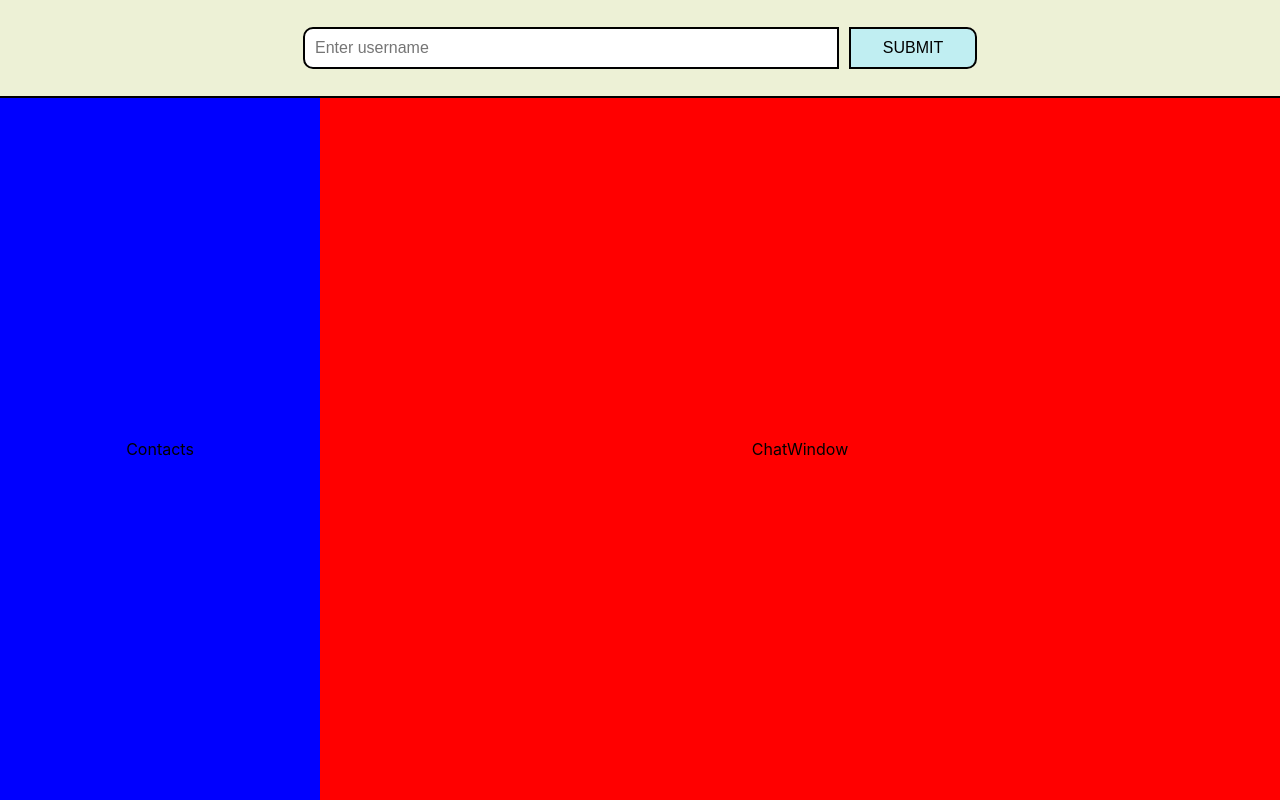
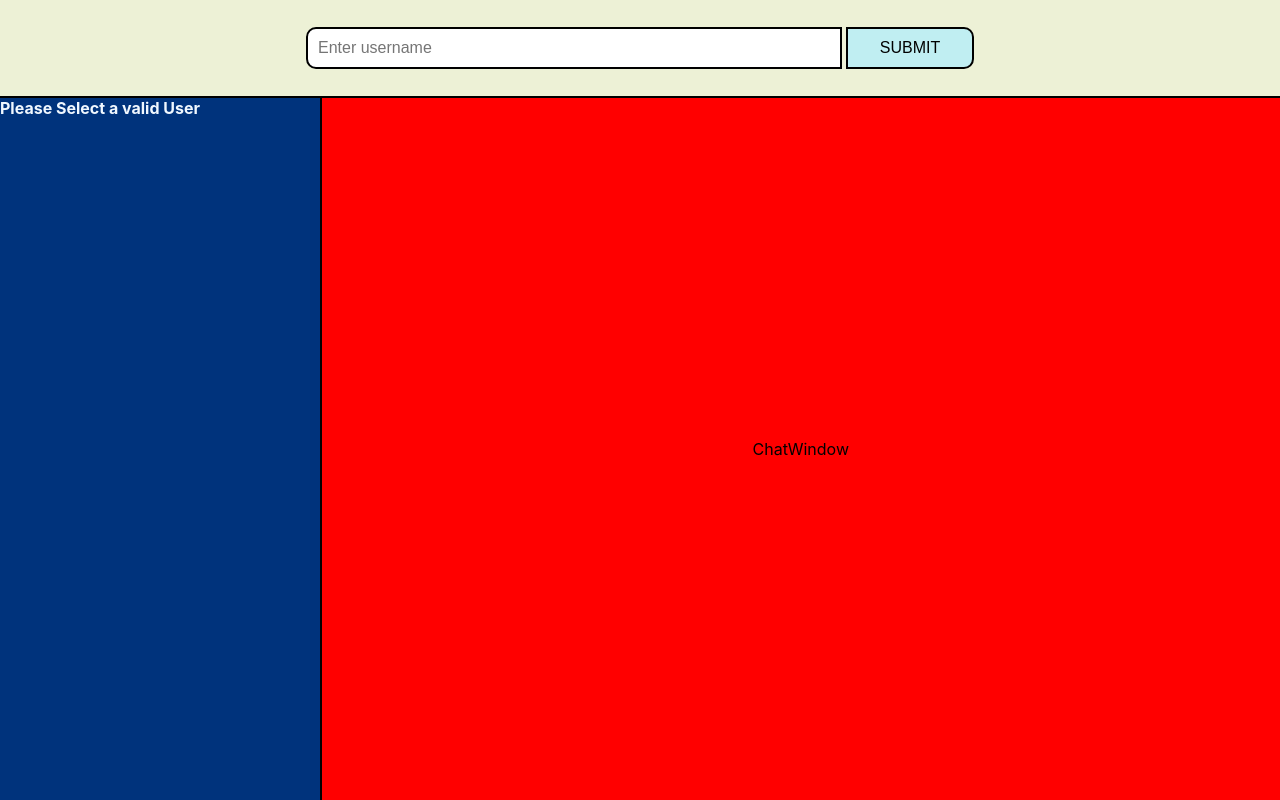
Before and after one commit to sgr98/YASMP, a React (Create React App) app: page / in a window 1280 px wide. Built offline with nearby package versions, Linux system fonts and the light colour scheme.

Commit message:
Completed Contacts

```diff
--- a/src/App.css
+++ b/src/App.css
@@ -11,7 +11,7 @@
     align-items: center;
     width: 100%;
     min-height: 12vh;
-    height: auto;
+    height: fit-content;
     border-bottom: 2px solid black;
 }
 
--- a/src/App.js
+++ b/src/App.js
@@ -39,7 +39,7 @@ const App = () => {
         console.log(user);
     };
 
-    const [currentContact, setCurrentContact] = useState('');
+    const [currentContact, setCurrentContact] = useState({});
 
     return (
         <div className="App">
--- a/src/Components/Contacts/index.css
+++ b/src/Components/Contacts/index.css
@@ -1,8 +1,44 @@
 .Contacts {
-    background: blue;
     display: flex;
-    justify-content: center;
-    align-items: center;
+    flex-direction: column;
+    /* justify-content: center; */
+    /* align-items: center; */
     width: 25%;
+    min-width: 200px;
     height: 100%;
+    overflow-y: hidden;
+    background: #00337C;
+    color: aliceblue;
+    font-size: 1em;
+    font-weight: 700;
+    border-right: 2px solid black;
 }
+
+.Contacts__contact {
+    margin-bottom: 2px;
+    padding-left: 10px;
+    display: flex;
+    /*justify-content: center;
+    */align-items: center;
+    width: auto;
+    min-height: 40px;
+    background: #FFE5F1;
+    color: black;
+    border-right: 10px solid #A31ACB;
+    border-left: 10px solid #A31ACB;
+    transition: 0.15s;
+    -webkit-transition: 0.15s;
+    -moz-transition: 0.15s;
+    -ms-transition: 0.15s;
+    -o-transition: 0.15s;
+}
+
+.Contacts__contact:hover {
+    background: #FFA3FD;
+}
+
+@media screen and (min-height: 88vh) {
+    .Contacts {
+        overflow-y: scroll;
+    }
+}
--- a/src/Components/Contacts/index.js
+++ b/src/Components/Contacts/index.js
@@ -1,12 +1,34 @@
-import React from 'react'
-import "./index.css"
+import React from 'react';
+import './index.css';
 
-const Contacts = () => {
-  return (
-    <div className='Contacts'>
-      Contacts
-    </div>
-  )
-}
+const Contacts = ({ contacts, currentContact, setCurrentContact }) => {
+    const handleClick = (contact) => {
+        setCurrentContact(contact);
+        console.log('Current Contact selected to: ', currentContact);
+    };
 
-export default Contacts
+    if (contacts.length === 0) {
+        return <div className="Contacts">Please Select a valid User</div>;
+    } else {
+        return (
+            <div className="Contacts">
+                {contacts.map((contact, ind, arr) => {
+                    return (
+                        <div
+							key={ind}
+                            className="Contacts__contact"
+                            onClick={(e) => {
+                                e.preventDefault();
+                                handleClick(contact);
+                            }}
+                        >
+                            {contact.name}
+                        </div>
+                    );
+                })}
+            </div>
+        );
+    }
+};
+
+export default Contacts;
--- a/src/Components/LoginBar/index.css
+++ b/src/Components/LoginBar/index.css
@@ -16,7 +16,7 @@
 }
 
 .LoginBar__form--input {
-    margin: 0 5px 0 0;
+    margin: 0 2px 0 0;
     padding: 10px 10px;
     width: 40vw;
     height: auto;
@@ -35,12 +35,12 @@
 }
 
 .LoginBar__form--submit-button {
-    margin: 0 0 0 5px;
+    margin: 0 0 0 2px;
     padding: 10px 10px;
     width: 10vw;
     min-width: 90px;
     height: auto;
-    background-color: #C0EEF2;
+    background: #C0EEF2;
     font-size: 1em;
     border: 2px solid black;
     border-radius: 0 10px 10px 0;
@@ -56,5 +56,5 @@
 }
 
 .LoginBar__form--submit-button:active {
-    background-color: #85CDFD;
+    background: #85CDFD;
 }
--- a/src/index.css
+++ b/src/index.css
@@ -5,6 +5,7 @@ body {
     sans-serif;
   -webkit-font-smoothing: antialiased;
   -moz-osx-font-smoothing: grayscale;
+  overflow: hidden;
 }
 
 code {
```
